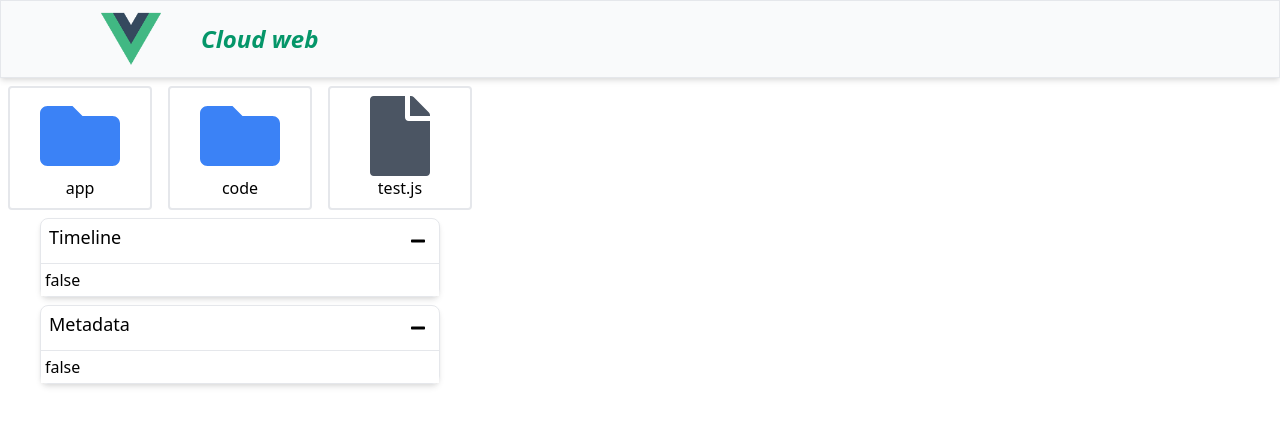
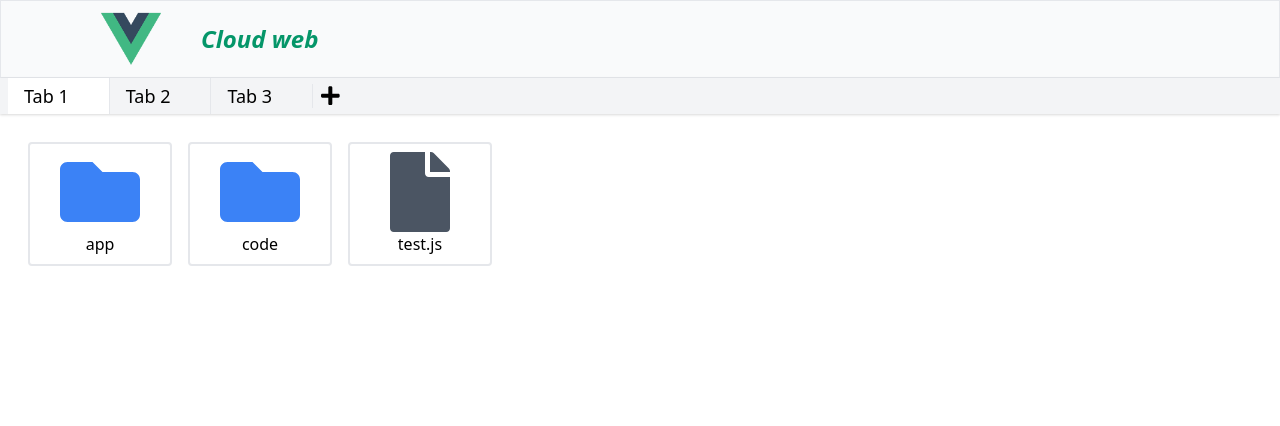
Before and after one commit to thomas-gleizes/cloud-web, a Vue app: page / in a window 1280 px wide. Shown: the top 426 px of the page. Built offline with nearby package versions, Linux system fonts and the light colour scheme.

Commit message:
Navigation

```diff
--- a/src/App.vue
+++ b/src/App.vue
@@ -2,26 +2,20 @@
 import Folder from "./components/common/Folder.vue";
 import File from "./components/common/File.vue";
 import Header from "@/components/layout/Header";
-import Card from "./components/layout/Card";
 
 export default {
   name: "App",
-  components: { Card, Header, Folder, File },
+  components: { Header, Folder, File }
 };
 </script>
 
 <template>
   <Header></Header>
   <main class="w-screen">
-    <div class="flex">
+    <div class="flex m-5">
       <Folder name="app" />
       <Folder name="code" />
       <File name="test.js" />
     </div>
-
-    <div class="max-w-400 mx-10">
-      <Card title="Timeline" />
-      <Card title="Metadata" />
-    </div>
   </main>
 </template>
--- a/src/components/common/Folder.vue
+++ b/src/components/common/Folder.vue
@@ -23,7 +23,7 @@ export default {
 
 <template>
   <div
-    class="border-2 m-2 py-2 w-36 rounded text-center cursor-pointer"
+    class="border-2 m-2 py-2 w-36 rounded text-center cursor-pointer transform transition hover:scale-110 duration-200"
     @mouseenter="toggleHover('folder-open')"
     @mouseleave="toggleHover('folder')"
   >
--- a/src/components/layout/Card.vue
+++ /dev/null
@@ -1,43 +0,0 @@
-<script>
-export default {
-  name: "Card",
-  props: {
-    title: {
-      type: String,
-      required: true,
-    },
-    defaultOpen: {
-      type: Boolean,
-      default: false,
-    },
-  },
-  data() {
-    return {
-      open: false,
-    };
-  },
-  methods: {
-    toggle() {
-      this.open = !this.open;
-    },
-  },
-};
-</script>
-
-<template>
-  <div class="border mb-2 rounded-lg shadow-md">
-    <div class="px-2 py-1 flex justify-between">
-      <h2 class="text-lg">{{ title }}</h2>
-      <button
-        @click="toggle"
-        class="transition transform hover:text-blue-700 hover:scale-105 duration-150 p-1.5"
-      >
-        <fa v-if="!open" icon="minus" />
-        <fa v-if="open" icon="plus" />
-      </button>
-    </div>
-    <div class="border-t bg-white p-1">
-      {{ open }}
-    </div>
-  </div>
-</template>
--- a/src/components/layout/Header.vue
+++ b/src/components/layout/Header.vue
@@ -1,6 +1,35 @@
 <script>
+import Tab from "@/components/layout/Navigation/Tab";
+
 export default {
   name: "Header",
+  components: { Tab },
+  data() {
+    return {
+      tabs: [
+        { title: "Tab 1", active: true },
+        { title: "Tab 2", active: false },
+        { title: "Tab 3", active: false }
+      ]
+    };
+  },
+  methods: {
+    deleteTab(tab) {
+      if (this.tabs.length > 1) {
+        const index = this.tabs.findIndex(search => search === tab);
+
+        this.tabs.splice(index, 1);
+      }
+
+    },
+    addTab() {
+      this.tabs.push({ title: "new tab", active: false });
+    },
+    selectTab(tab) {
+      this.tabs.forEach(tab => tab.active = false)
+      tab.active = true;
+    },
+  }
 };
 </script>
 
@@ -12,4 +41,13 @@ export default {
 
     <h2 class="text-2xl mx-5 font-bold text-green-600 italic my-auto">Cloud web</h2>
   </header>
+  <div class="flex w-100 bg-gray-100 shadow divide-solid divide-x px-2">
+    <Tab v-for="tab in tabs" :key="tab.title" v-bind:name="tab.title" v-bind:active="tab.active"
+         v-bind:delete-tab="() => deleteTab(tab)" @click="() => selectTab(tab)" />
+    <div class="my-auto">
+      <i class="p-2 cursor-pointer" @click="addTab">
+        <fa icon="plus" size="lg" />
+      </i>
+    </div>
+  </div>
 </template>
--- /dev/null
+++ b/src/components/layout/Navigation/Tab.vue
@@ -0,0 +1,60 @@
+<script>
+export default {
+  name: "Tab",
+  props: {
+    name: {
+      type: String,
+      required: true
+    },
+    active: {
+      type: Boolean,
+      required: true
+    },
+    deleteTab: {
+      type: Function,
+      required: true
+    }
+  },
+  data() {
+    return {
+      hover: false,
+      editable: false
+    };
+  },
+  methods: {
+    setHover(bool) {
+      this.hover = bool;
+    },
+    setEditable(bool) {
+      this.editable = bool;
+      if (bool) {
+        console.log(bool);
+      }
+    }
+  }
+};
+</script>
+
+<template>
+  <div
+    class="px-4 py-1"
+    v-bind:class="{ 'bg-white': active }"
+    @mouseenter="setHover(true)"
+    @mouseleave="setHover(false)"
+  >
+    <div class="flex">
+      <div
+        v-on:dblclick="setEditable(true)"
+        class="transition duration-75 transform scale-100 hover:scale-105 cursor-pointer"
+      >
+        <span v-if="!editable" class="text-lg">{{ name }}</span>
+        <input v-if="editable" ref="input" class="text-lg w-20 outline-none" />
+      </div>
+      <div v-bind:class="{ 'invisible': !hover }" class="my-auto opacity-80 pl-2">
+        <i @click="deleteTab" class="cursor-pointer">
+          <fa icon="times-circle" />
+        </i>
+      </div>
+    </div>
+  </div>
+</template>
```
